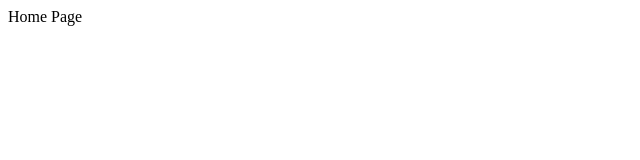
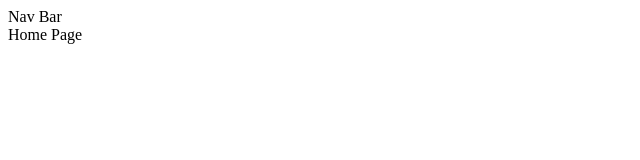
Before and after one commit to vivtran94/portfolio, a React (Create React App) app in the folder app/: page / in a window 1280 px wide. Shown: the top 160 px of the page, without its empty margins (0-640 px from the left). Built offline with nearby package versions, Linux system fonts and the light colour scheme.

Commit message:
project card

```diff
--- a/app/src/App.js
+++ b/app/src/App.js
@@ -1,5 +1,6 @@
 import React from "react";
 import { BrowserRouter, Switch, Route } from "react-router-dom";
+import NavBar from "./components/NavBar";
 import HomePage from "./components/HomePage";
 import ProjectsPage from "./components/ProjectsPage";
 import ContactPage from "./components/ContactPage";
@@ -7,6 +8,7 @@
 export default function App() {
 	return (
 		<div>
+			<NavBar />
 			<BrowserRouter>
 				<Switch>
 					<Route exact path="/">
--- /dev/null
+++ b/app/src/components/NavBar.js
@@ -0,0 +1,5 @@
+import React from "react";
+
+export default function NavBar() {
+	return <div>Nav Bar</div>;
+}
--- /dev/null
+++ b/app/src/components/ProjectCard.js
@@ -0,0 +1,5 @@
+import React from "react";
+
+export default function ProjectCard() {
+	return <div>Project Card</div>;
+}
```
